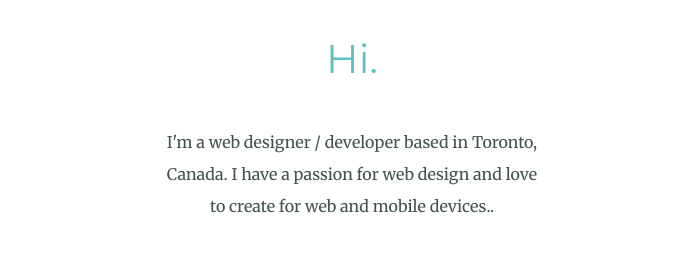
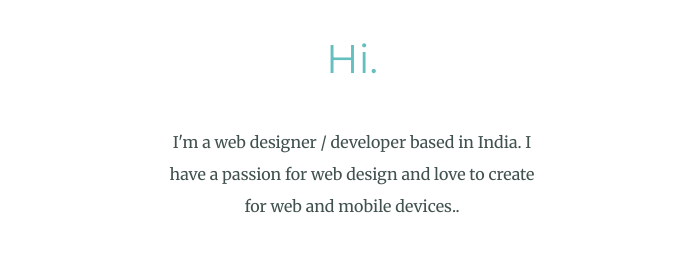
Before and after one commit to kannanr1996/my-site, a plain HTML site: page index.html in a window 1280 px wide. Shown: the part 1120-1392 px from the top of the page, without its empty margins (288-974 px from the left). Drawn offline with Linux system fonts and the light colour scheme.

Commit message:
updated index
updated index

```diff
--- a/index.html
+++ b/index.html
@@ -23,7 +23,7 @@
     <div class="profile">
       <img src="images/kannan.png" alt="profile picture" height="200">
       <h2>Hi.</h2>
-      <p class="intro">I'm a web designer / developer based in Toronto, Canada. I have a passion for web design and love to create for web and mobile devices..</p>
+      <p class="intro">I'm a web designer / developer based in India. I have a passion for web design and love to create for web and mobile devices..</p>
     </div>
     <hr>
     <div class="skills">
```
